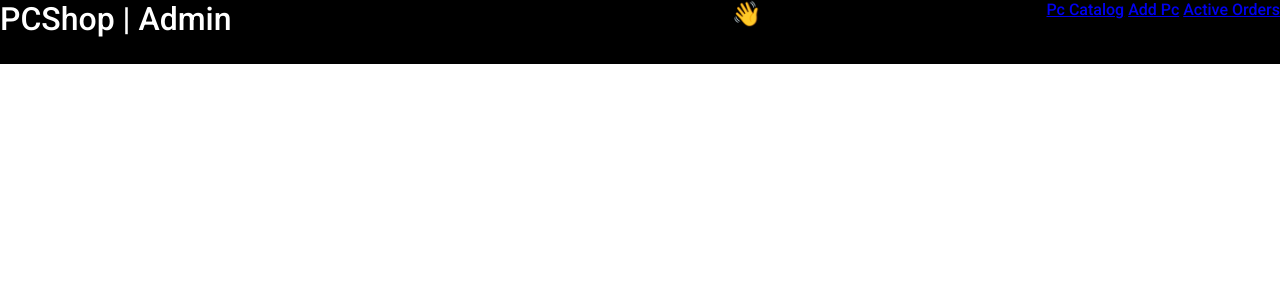
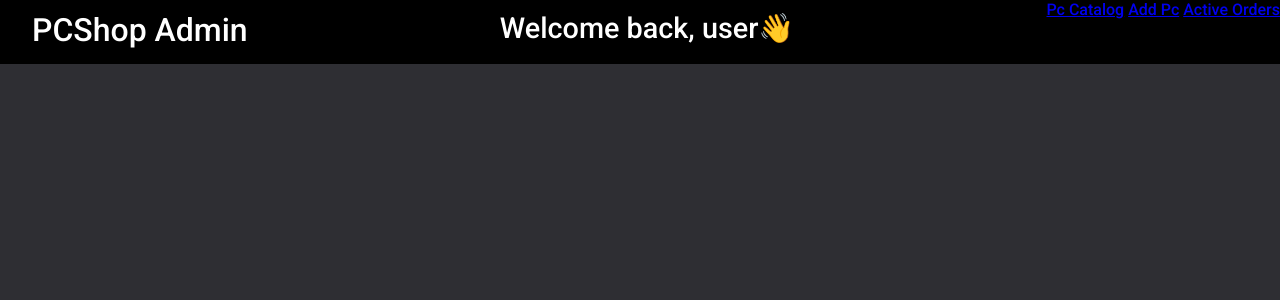
Before and after one commit to Ihor-Butenko/PCShop, a PHP site: page /admin/index.php in a window 1280 px wide. Shown: the top 300 px of the page. Run offline with PHP 8.4, Linux system fonts and the light colour scheme; some libraries are stand-ins or nearby versions.

Commit message:
feat || add css

```diff
--- a/admin/components/navbar/css/navbar.css
+++ b/admin/components/navbar/css/navbar.css
@@ -6,6 +6,10 @@
     box-sizing: border-box;
     font-family: 'Roboto', sans-serif;
     font-weight: 500;
+}
+
+body{
+    background-color: #2e2e33;
 }
 
 .wrapper{
@@ -19,4 +23,12 @@
 .logo{
     color: #fff;
     font-size: 2rem;
+    margin-left: 2rem;
+    margin-top: 0.7rem;
 }
+
+.welcome{
+    color: #fff;
+    font-size: 1.2rem;
+    margin-top: 0.7rem;
+}
--- a/admin/components/navbar/navbar.php
+++ b/admin/components/navbar/navbar.php
@@ -1,7 +1,7 @@
 <section class="navbar">
     <div class="wrapper">
-        <div class="logo">PCShop | Admin</div>
-        <div><h1>Welcome back, user👋</h1></div>
+        <div class="logo">PCShop Admin</div>
+        <div class="welcome"><h1>Welcome back, user👋</h1></div>
         <div class="link-container">
             <a href="./index.php?source=productsCatalog">Pc Catalog</a>
             <a href="./index.php?source=addProduct">Add Pc</a>
```
